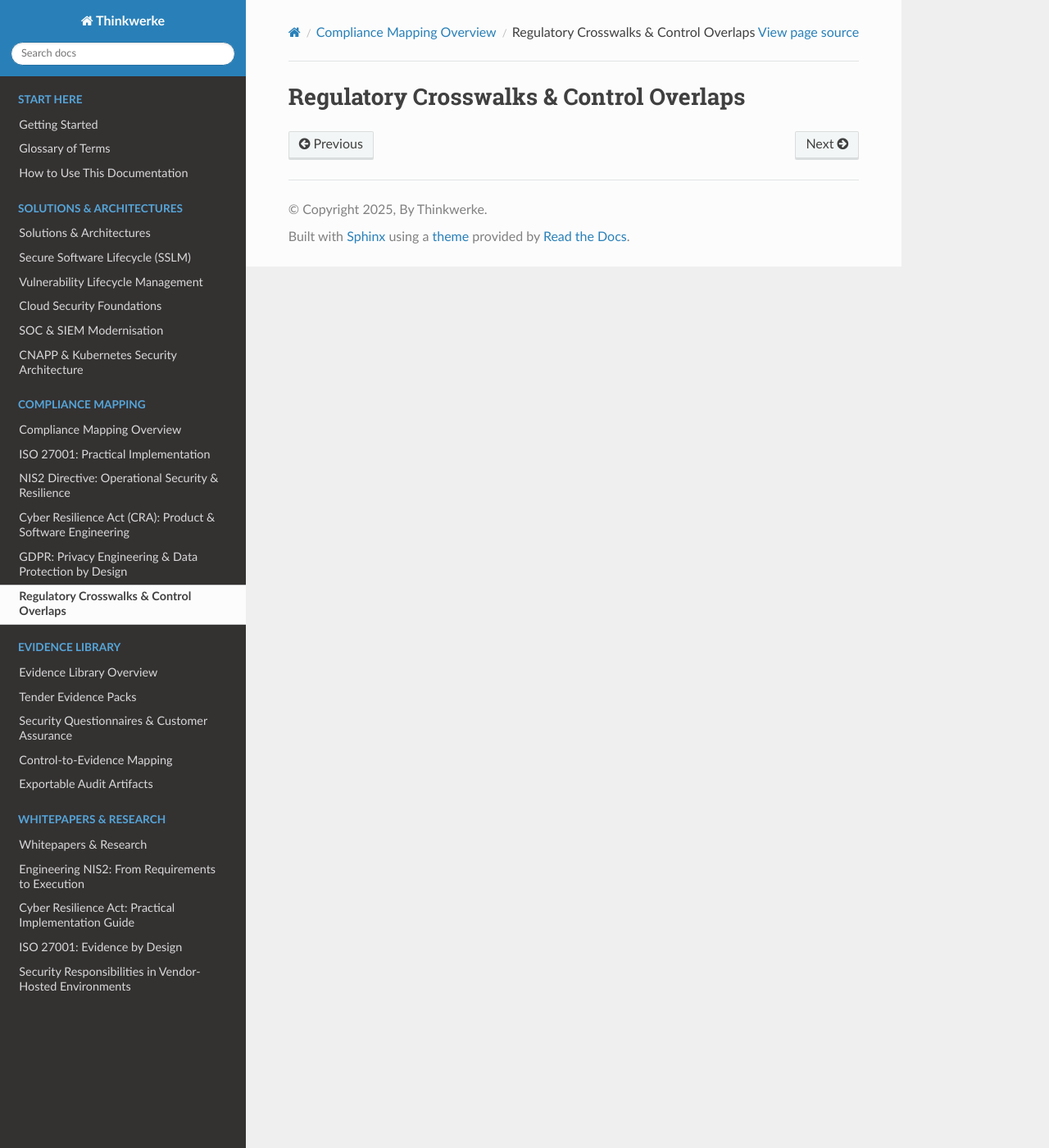
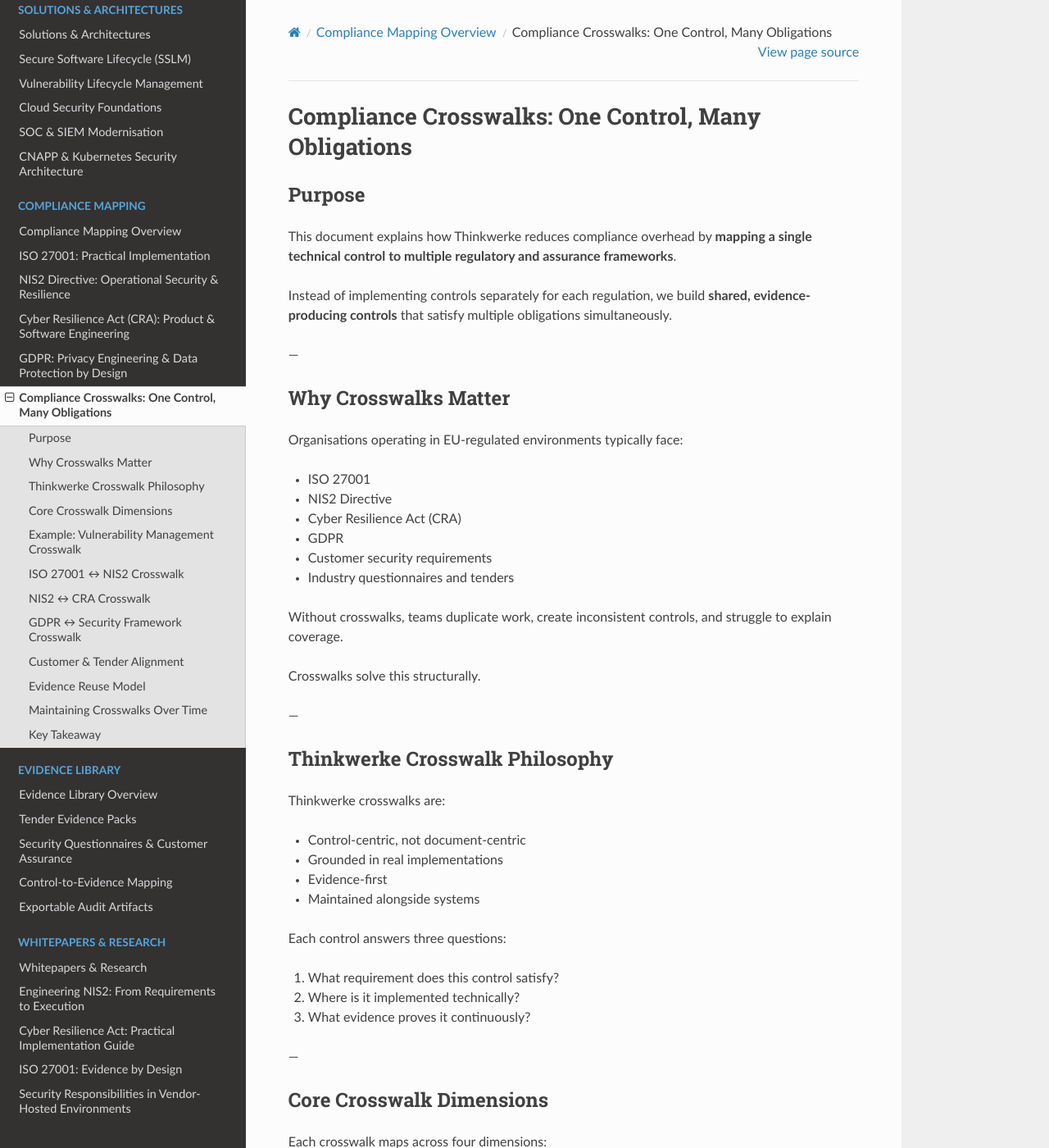
Before and after one commit to Mynkskhr/docs.thinkwerke, a Sphinx documentation site: the page built from docs/source/compliance/crosswalks.rst, in a window 1280 px wide and 1400 px high. Shown: the whole window at 82% size. Built offline with Sphinx 7.4.7 and the Read the Docs theme 3.1.0, drawn with Linux system fonts in a browser that asks for light colours; some of the changed text lies outside the part shown.

Commit message:
Update crosswalks.rst

```diff
--- a/docs/source/compliance/crosswalks.rst
+++ b/docs/source/compliance/crosswalks.rst
@@ -1,2 +1,195 @@
-Regulatory Crosswalks & Control Overlaps
-========================================
+Compliance Crosswalks: One Control, Many Obligations
+=====================================================
+
+Purpose
+-------
+
+This document explains how Thinkwerke reduces compliance overhead by
+**mapping a single technical control to multiple regulatory and assurance frameworks**.
+
+Instead of implementing controls separately for each regulation,
+we build **shared, evidence-producing controls** that satisfy
+multiple obligations simultaneously.
+
+---
+
+Why Crosswalks Matter
+---------------------
+
+Organisations operating in EU-regulated environments typically face:
+
+- ISO 27001
+- NIS2 Directive
+- Cyber Resilience Act (CRA)
+- GDPR
+- Customer security requirements
+- Industry questionnaires and tenders
+
+Without crosswalks, teams duplicate work, create inconsistent controls,
+and struggle to explain coverage.
+
+Crosswalks solve this structurally.
+
+---
+
+Thinkwerke Crosswalk Philosophy
+-------------------------------
+
+Thinkwerke crosswalks are:
+
+- Control-centric, not document-centric
+- Grounded in real implementations
+- Evidence-first
+- Maintained alongside systems
+
+Each control answers three questions:
+
+1. What requirement does this control satisfy?
+2. Where is it implemented technically?
+3. What evidence proves it continuously?
+
+---
+
+Core Crosswalk Dimensions
+-------------------------
+
+Each crosswalk maps across four dimensions:
+
+- **Regulatory requirement**
+- **Technical control**
+- **Operational process**
+- **Evidence artefact**
+
+This ensures traceability from law to pipeline.
+
+---
+
+Example: Vulnerability Management Crosswalk
+--------------------------------------------
+
+A single vulnerability management workflow can satisfy:
+
+- ISO 27001 A.12 / A.8
+- NIS2 Article 21 (risk management measures)
+- CRA vulnerability handling obligations
+- Customer assurance requirements
+
+Mapped elements include:
+
+- Detection tooling
+- Severity classification
+- SLA enforcement
+- Workflow ownership
+- Exportable evidence
+
+---
+
+ISO 27001 ↔ NIS2 Crosswalk
+--------------------------
+
+Key alignment areas:
+
+- Risk management
+- Incident detection and response
+- Access control
+- Logging and monitoring
+- Supplier and service management
+
+Thinkwerke ensures these are implemented once
+and mapped cleanly to both frameworks.
+
+See also:
+:doc:`iso27001`
+:doc:`nis2`
+
+---
+
+NIS2 ↔ CRA Crosswalk
+--------------------
+
+NIS2 and CRA overlap heavily in:
+
+- Secure software lifecycle (SSLM)
+- Vulnerability disclosure and remediation
+- Supply-chain security
+- Incident handling
+
+Thinkwerke aligns these through:
+
+- CI/CD-integrated controls
+- SBOM and dependency governance
+- Evidence-producing workflows
+
+See also:
+:doc:`cra`
+
+---
+
+GDPR ↔ Security Framework Crosswalk
+-----------------------------------
+
+GDPR privacy requirements intersect with:
+
+- Access control
+- Logging and traceability
+- Data minimisation
+- Incident detection
+
+Privacy controls are mapped alongside security controls,
+ensuring GDPR is enforced technically — not just documented.
+
+See also:
+:doc:`gdpr`
+
+---
+
+Customer & Tender Alignment
+---------------------------
+
+Crosswalks extend beyond regulation into:
+
+- Customer questionnaires
+- RFP and tender responses
+- Partner security assessments
+
+Evidence generated for regulators is reused
+for customer assurance with minimal adaptation.
+
+---
+
+Evidence Reuse Model
+--------------------
+
+Crosswalks enable:
+
+- One control → many requirements
+- One evidence artefact → many stakeholders
+- Reduced audit fatigue
+- Faster tender responses
+
+This significantly reduces recurring compliance workload.
+
+---
+
+Maintaining Crosswalks Over Time
+--------------------------------
+
+Crosswalks are kept current through:
+
+- Change management integration
+- Architecture updates
+- Pipeline evolution
+- Regulatory updates
+
+They are living artefacts, not static spreadsheets.
+
+---
+
+Key Takeaway
+------------
+
+Compliance scales when controls are engineered once,
+mapped correctly, and proven continuously.
+
+Crosswalks turn regulatory complexity
+into a manageable, auditable operating model.
```
